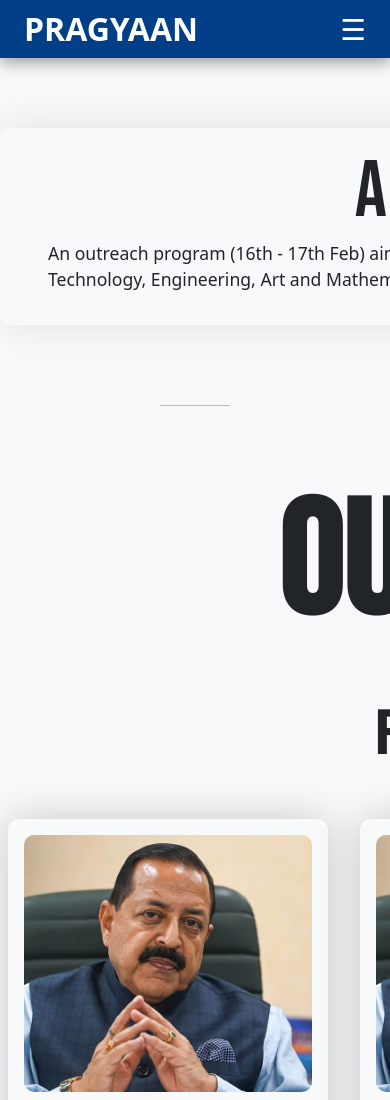
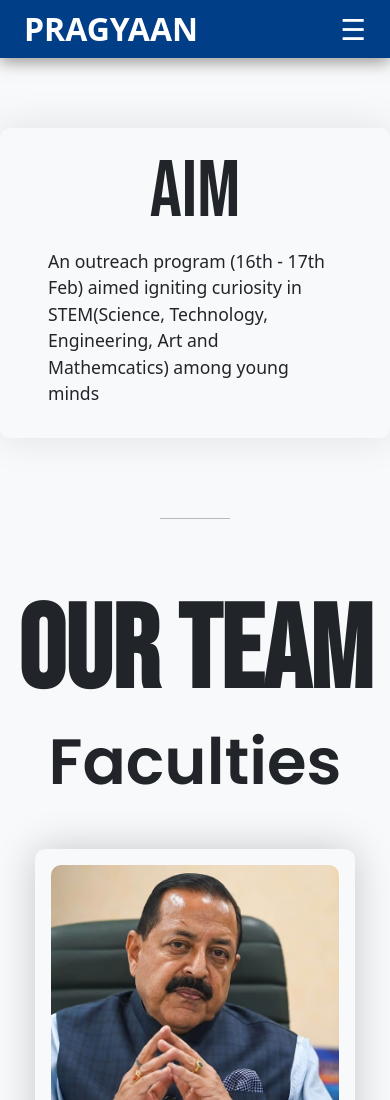
Before and after one commit to Aryan-81/openhouse, a Next.js app in the folder frontend/: page /about in a window 390 px wide. Shown: the top 1100 px of the page. Built offline with nearby package versions, Linux system fonts and the light colour scheme.

Commit message:
Responsiveness added in about page

```diff
--- a/frontend/src/app/(page)/about/about.module.css
+++ b/frontend/src/app/(page)/about/about.module.css
@@ -9,8 +9,8 @@
 }
 
 .heading {
-  width: max-content;
-  margin: 0 auto;
+  display: flex;
+  justify-content: center;
   font-family: 'Bebas Neue';
   font-size: 5em;
   font-weight: 500;
@@ -27,8 +27,13 @@
 }
 
 .ourTeam > h1 {
+  width: max-content;
   font-size: 10em;
   font-weight: 600;
+  display: flex;
+  justify-content: center;
+  align-items: center;
+  margin: 0 auto;
 }
 
 .teamCategory {
@@ -51,3 +56,30 @@
   column-gap: 2em;
   row-gap: 4em;
 }
+
+@media (width < 768px) {
+  .aim {
+    width: 100%;
+  }
+
+  .ourTeam {
+    width: 100vw;
+  }
+
+  .ourTeam > h1 {
+    font-size: 30vw;
+    width: 100vw;
+  }
+
+  .teamCategory {
+    width: max-content;
+    margin: 0;
+  }
+
+  .teamCategory .cards {
+    width: 100vw;
+    flex-direction: column;
+    justify-content: center;
+    align-items: center;
+  }
+}
--- a/frontend/src/app/(page)/about/page.tsx
+++ b/frontend/src/app/(page)/about/page.tsx
@@ -30,7 +30,7 @@
         </div>
 
         {/* Add this hr after each section */}
-        <hr style={{margin: '7em 10em 4em 10em', opacity: '0.3'}} />
+        <hr style={{margin: '7em 10vw 4em 10vw', opacity: '0.3'}} />
 
         <div className={styles.teamCategory}>
           <h1>Students</h1>
--- a/frontend/src/components/Header/index.tsx
+++ b/frontend/src/components/Header/index.tsx
@@ -46,7 +46,7 @@
               </Link>
             </li>
             <li>
-              <a href="#about" className={styles.navItem}>
+              <a href="/about" className={styles.navItem}>
                 About
               </a>
             </li>
```
